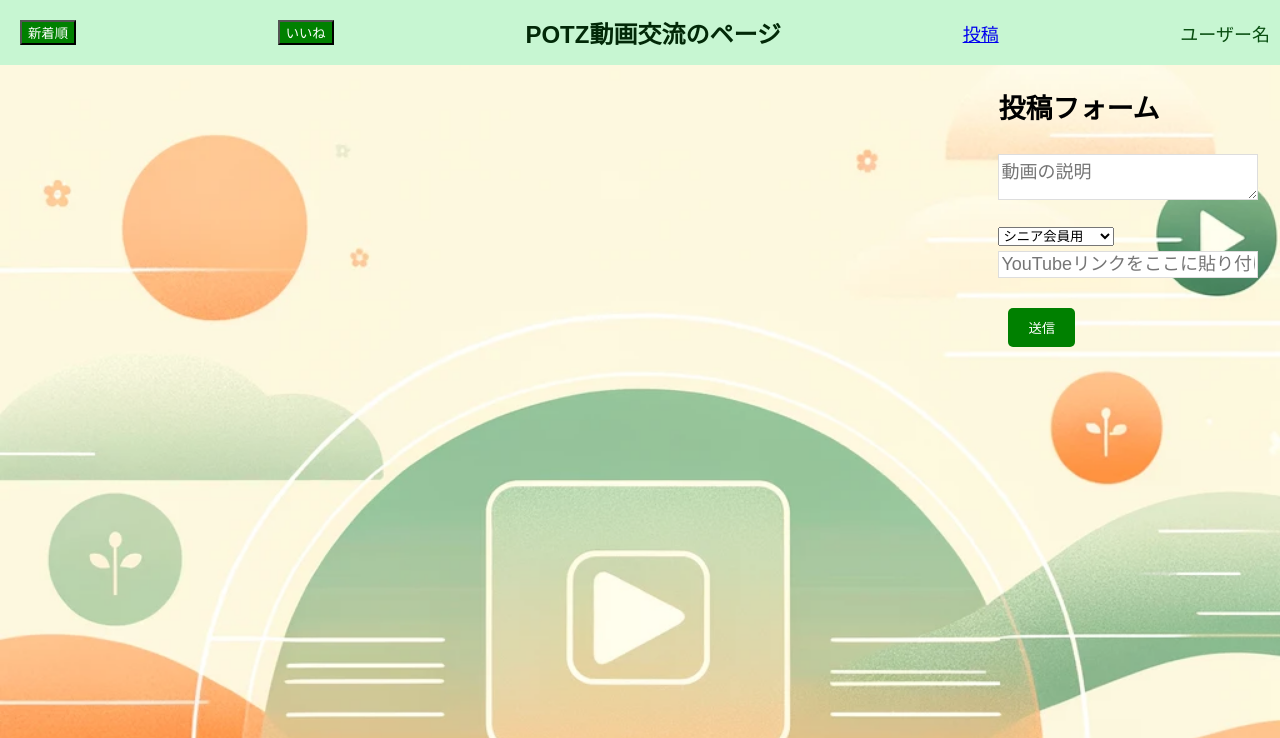
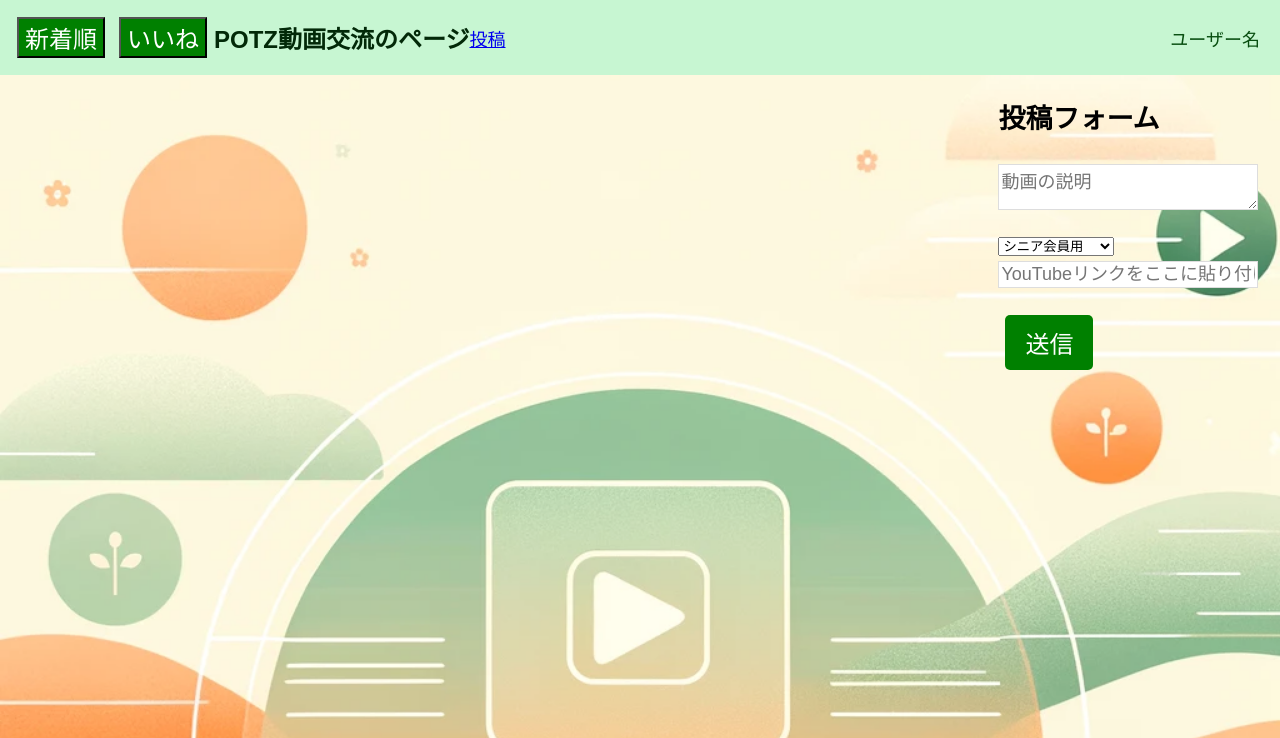
Before and after one commit to akiyumeyou/2024_youtube_kadai6, a plain HTML site: page index.html in a window 1280 px wide. Shown: the top 738 px of the page. Drawn offline with nearby package versions, Linux system fonts and the light colour scheme; no server answers.

Commit message:
Add files via upload

```diff
--- a/css/keiji.css
+++ b/css/keiji.css
@@ -5,7 +5,7 @@
     background-image: url('../img/keiji.jpg'); /* 背景画像を追加 */
     background-size: cover;
     margin: 0;
-    padding: 0;
+    padding-bottom: 60px;
 
 
 }
@@ -14,7 +14,7 @@
     color: #084e10;
     padding: 10px;
     display: flex;
-    justify-content: space-between;
+
     align-items: center;
 
 }
@@ -33,7 +33,7 @@
     cursor: pointer;
   }
 
-  #user-name {
+  #displayName {
     margin-left: auto;
     padding:  10px;
   }
@@ -63,8 +63,9 @@
 
 button{
     background-color: green;
+    font-size: 24px;
     color: white;
-    margin: 10px;
+    margin: 7px;
   }
 button#send {
     background-color: green;
@@ -115,7 +116,7 @@
 
 
 button:hover {
-    background-color: #449d44;
+    background-color: #f7a026;
 }
 
 .like-btn, .delete-btn {
```
